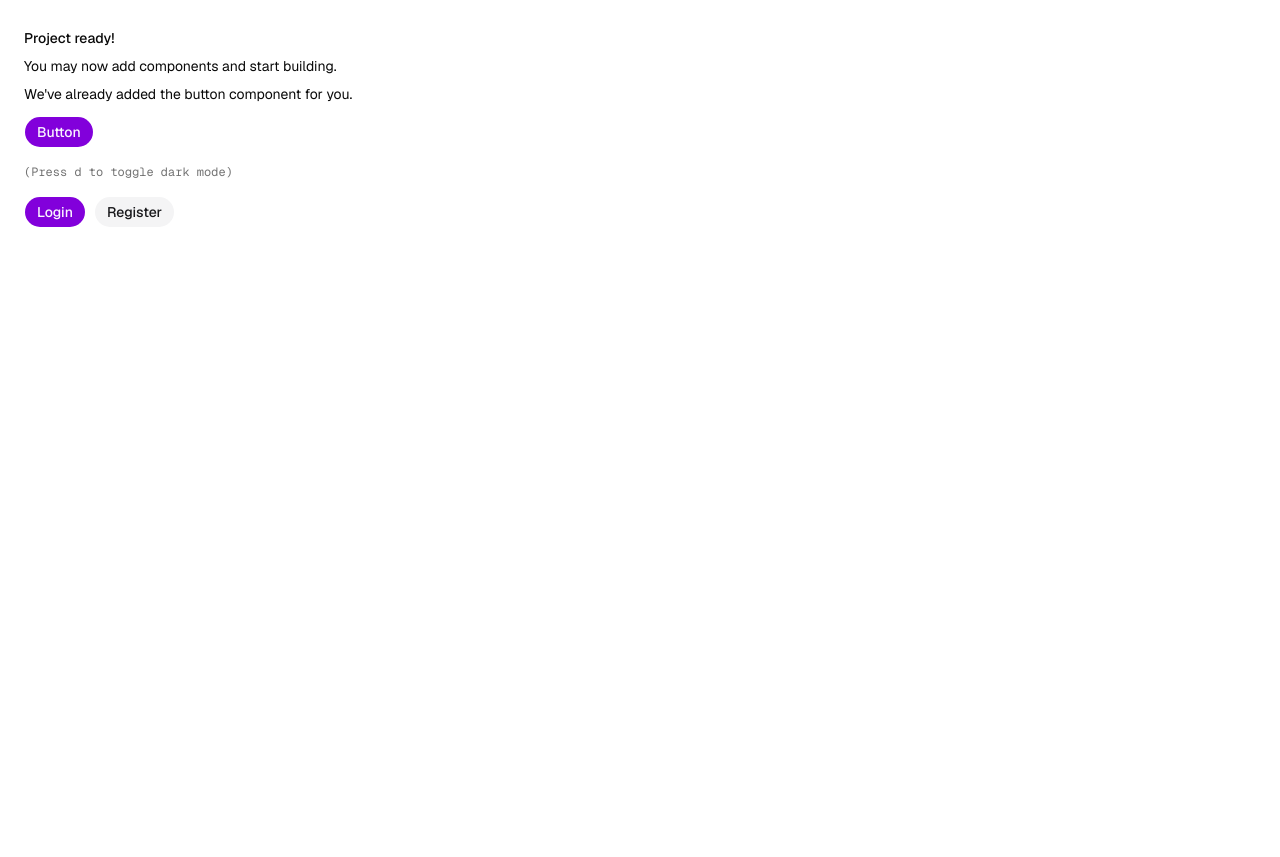
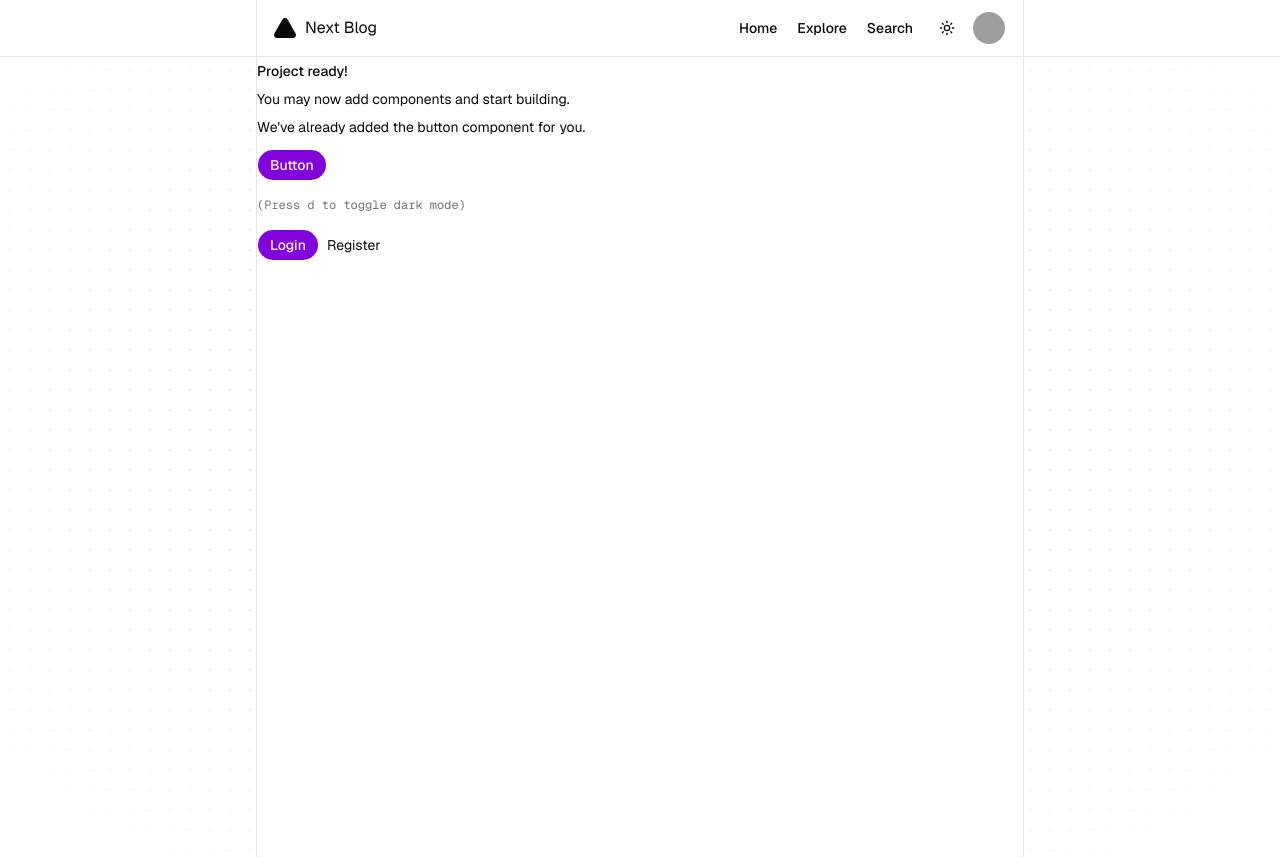
Before and after one commit to NicolasGhiggi/next-blog, a Next.js app in the folder apps/web/: page / in a window 1280 px wide. Before the commit the page ends 800 px from the top, so only its background shows below. Built offline with nearby package versions, Linux system fonts and the light colour scheme; grey boxes are pictures that could not be loaded.

Commit message:
Added public layout and dot background component

```diff
--- /dev/null
+++ b/apps/web/app/(public)/layout.tsx
@@ -0,0 +1,21 @@
+import { FC, ReactNode } from "react"
+import { AppHeader } from "@/components/layout/app-header"
+import { DotBackground } from "@/components/ui/dot-background"
+
+interface Props {
+    children: ReactNode
+}
+
+const Layout: FC<Props> = ({ children }) => {
+    return (
+        <div className="relative">
+            <AppHeader />
+            <DotBackground fade />
+            <div className="relative mx-auto max-w-screen md:max-w-3xl border-x bg-background">
+                {children}
+            </div>
+        </div>
+    )
+}
+
+export default Layout
--- a/apps/web/app/page.tsx
+++ b/apps/web/app/(public)/page.tsx
@@ -1,10 +1,9 @@
+import Link from "next/link"
 import { Button } from "@workspace/ui/components/button"
-import Link from "next/link"
-import { ThemeToggle } from "@workspace/ui/components/theme-toggle"
 
 export default function Page() {
     return (
-        <div className="flex min-h-svh p-6">
+        <div className="flex min-h-svh">
             <div className="flex max-w-md min-w-0 flex-col gap-4 text-sm leading-loose">
                 <div>
                     <h1 className="font-medium">Project ready!</h1>
@@ -20,7 +19,7 @@ export default function Page() {
                         <Button>Login</Button>
                     </Link>
                     <Link href="/register">
-                        <Button variant="secondary">Register</Button>
+                        Register
                     </Link>
                 </div>
             </div>
--- a/apps/web/app/layout.tsx
+++ b/apps/web/app/layout.tsx
@@ -25,6 +25,7 @@ export default function RootLayout({
         <html
             lang="en"
             suppressHydrationWarning
+            data-scroll-behavior="smooth"
             className={cn("antialiased", geist.variable, geistMono.variable, "font-sans")}
         >
             <body>
--- a/apps/web/components/layout/app-header.tsx
+++ b/apps/web/components/layout/app-header.tsx
@@ -23,7 +23,7 @@ import { ThemeToggle } from "@workspace/ui/components/theme-toggle"
 
 const AppHeader = () => {
     return (
-        <header className="sticky top-0 z-50 max-w-screen overflow-x-clip bg-background px-2 border-b">
+        <header className="sticky top-0 z-50 max-w-screen overflow-x-clip bg-background border-b">
             <div
                 className="mx-auto flex h-(--header-height) items-center gap-2 border-x pr-2 pl-4 after:z-1 md:max-w-3xl">
                 <div className="flex items-center justify-end gap-2">
--- /dev/null
+++ b/apps/web/components/ui/dot-background.tsx
@@ -0,0 +1,26 @@
+import { cn } from "cn"
+import { FC } from "react"
+
+interface DotBackgroundProps {
+    fade?: boolean
+}
+
+const DotBackground: FC<DotBackgroundProps> = ({ fade = false }) => {
+    return (
+        <div className="absolute inset-0">
+            <div
+                className={cn(
+                    "absolute inset-0 -z-50",
+                    "bg-size-[20px_20px]",
+                    "bg-[radial-gradient(#d4d4d4_1px,transparent_1px)]",
+                    "dark:bg-[radial-gradient(#404040_1px,transparent_1px)]",
+                )}
+            />
+            {fade &&
+                <div className="pointer-events-none absolute inset-0 -z-40 flex items-center justify-center bg-background mask-[radial-gradient(ellipse_at_center,transparent_20%,black)]" />
+            }
+        </div>
+    )
+}
+
+export { DotBackground }
--- a/apps/web/lib/contants.ts
+++ b/apps/web/lib/contants.ts
@@ -1,6 +1,6 @@
-export const APP_NAME = 'next-blog'
+export const APP_NAME = 'Next Blog'
 export const ROUTES = [
-    { url: "/",             label: "Home",      },
-    { url: "/explore",      label: "Explore",   },
-    { url: "/search",       label: "Search",    },
+    { url: "/",        label: "Home",    },
+    { url: "/explore", label: "Explore", },
+    { url: "/search",  label: "Search",  },
 ]
--- a/packages/ui/src/styles/globals.css
+++ b/packages/ui/src/styles/globals.css
@@ -125,6 +125,14 @@
         @apply border-border outline-ring/50;
     }
 
+    *::selection {
+        @apply bg-primary text-primary-foreground
+    }
+
+    html {
+        @apply scroll-smooth
+    }
+
     body {
         @apply bg-background text-foreground;
     }
```
Also changed, not shown: apps/web/app/(public)/login/page.tsx (renamed from apps/web/app/login/page.tsx), apps/web/app/(public)/register/page.tsx (renamed from apps/web/app/register/page.tsx).
